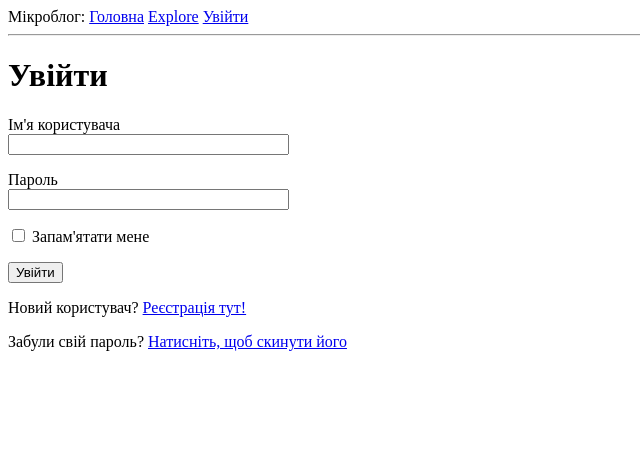
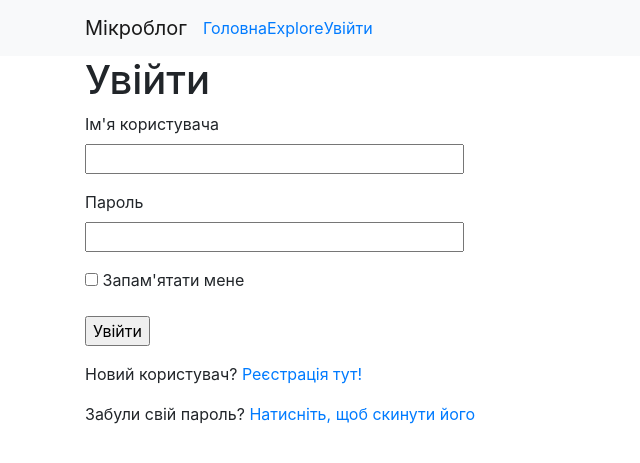
Before and after one commit to divdefwork/microblog, a Flask app: page /login in a window 1280 px wide. Shown: the top 463 px of the page, without its empty margins (0-640 px from the left). Run offline with Flask 2, Linux system fonts and the light colour scheme; some libraries are stand-ins or nearby versions.

Commit message:
Connecting Bootstrap. base html.

```diff
--- a/app/__init__.py
+++ b/app/__init__.py
@@ -19,6 +19,7 @@ db = SQLAlchemy(app)
 migrate = Migrate(app, db)
 login = LoginManager(app)
 login.login_view = 'login'
+login.login_message = "Будь ласка, увійдіть, щоб відкрити цю сторінку."
 mail = Mail(app)
 
 if not app.debug:
--- a/app/templates/base.html
+++ b/app/templates/base.html
@@ -1,37 +1,81 @@
-<html>
+<!DOCTYPE html>
+<html lang="uk-UA" dir="ltr">
 
 <head>
+	<meta charset="utf-8">
+	<meta name="viewport" content="width=device-width, initial-scale=1">
 	{% if title %}
 	<title>{{ title }} - Мікроблог</title>
 	{% else %}
 	<title>Ласкаво просимо в мікроблог</title>
 	{% endif %}
+	<!-- Bootstrap CSS -->
+	<link rel="stylesheet" href="https://stackpath.bootstrapcdn.com/bootstrap/4.3.1/css/bootstrap.min.css"
+		integrity="sha384-ggOyR0iXCbMQv3Xipma34MD+dH/1fQ784/j6cY/iJTQUOhcWr7x9JvoRxT2MZw1T" crossorigin="anonymous">
 </head>
 
-<div>
-	Мікроблог:
-	<a href="{{ url_for('index') }}">Головна</a>
-	<a href="{{ url_for('explore') }}">Explore</a>
-
-	{% if current_user.is_anonymous %}
-	<a href="{{ url_for('login') }}">Увійти</a>
-	{% else %}
-	<a href="{{ url_for('user', username=current_user.username) }}">Профіль</a>
-	<a href="{{ url_for('logout') }}">Вийти</a>
-	{% endif %}
-</div>
-<hr>
+<body>
+	<div class="container">
 		{% with messages = get_flashed_messages() %}
 		{% if messages %}
-<ul>
 		{% for message in messages %}
-	<li>{{ message }}</li>
+		<div class="alert alert-info" role="alert">{{ message }}</div>
 		{% endfor %}
-</ul>
 		{% endif %}
 		{% endwith %}
 
+		{# application content needs to be provided in the app_content block #}
+		{% block app_content %}{% endblock %}
+	</div>
+
+	<nav class="navbar navbar-expand-lg navbar-light bg-light">
+		<div class="container">
+			<a class="navbar-brand" href="{{ url_for('index') }}">Мікроблог</a>
+			<button class="navbar-toggler" type="button" data-toggle="collapse" data-target="#navbarSupportedContent"
+				aria-controls="navbarSupportedContent" aria-expanded="false" aria-label="Toggle navigation">
+				<span class="navbar-toggler-icon"></span>
+			</button>
+
+			<div class="collapse navbar-collapse" id="navbarSupportedContent">
+				<ul class="navbar-nav mr-auto">
+					<li class="nav-item">
+					<a href="{{ url_for('index') }}">Головна</a>
+				</li>
+				<li class="nav-item">
+					<a href="{{ url_for('explore') }}">Explore</a>
+				</li>
+				{% if current_user.is_anonymous %}
+					<li class="nav-item">
+						<a href="{{ url_for('login') }}">Увійти</a>
+					</li>
+				{% else %}
+					<li class="nav-item">
+						<a href="{{ url_for('user', username=current_user.username) }}">Профіль</a>
+					</li>
+					<li class="nav-item">
+						<a href="{{ url_for('logout') }}">Вийти</a>
+					</li>
+				{% endif %}
+				</ul>
+				</div>
+	</div>
+	</nav>
+
+	<div class="container">
 	{% block content %}{% endblock %}
+</div>
 
+<!-- Optional JavaScript -->
+<!-- jQuery first, then Popper.js, then Bootstrap JS -->
+<script src="https://code.jquery.com/jquery-3.3.1.slim.min.js"
+	integrity="sha384-q8i/X+965DzO0rT7abK41JStQIAqVgRVzpbzo5smXKp4YfRvH+8abtTE1Pi6jizo" crossorigin="anonymous">
+</script>
+<script src="https://cdnjs.cloudflare.com/ajax/libs/popper.js/1.14.7/umd/popper.min.js"
+	integrity="sha384-UO2eT0CpHqdSJQ6hJty5KVphtPhzWj9WO1clHTMGa3JDZwrnQq4sF86dIHNDz0W1" crossorigin="anonymous">
+</script>
+<script src="https://stackpath.bootstrapcdn.com/bootstrap/4.3.1/js/bootstrap.min.js"
+	integrity="sha384-JjSmVgyd0p3pXB1rRibZUAYoIIy6OrQ6VrjIEaFf/nJGzIxFDsf4x0xIM+B07jRM" crossorigin="anonymous">
+</script>
 
+</body>
 </html>
--- a/app/templates/login.html
+++ b/app/templates/login.html
@@ -3,7 +3,7 @@
 {% block content %}
 <h1>Увійти</h1>
 
-<form action="" method="post" novalidate>
+<form action="" method="post">
 	{{ form.hidden_tag() }}
 	<p>
 		{{ form.username.label }}<br>
```
Also changed, not shown: app.db. Lines whose indentation alone changed are shown as unchanged.
